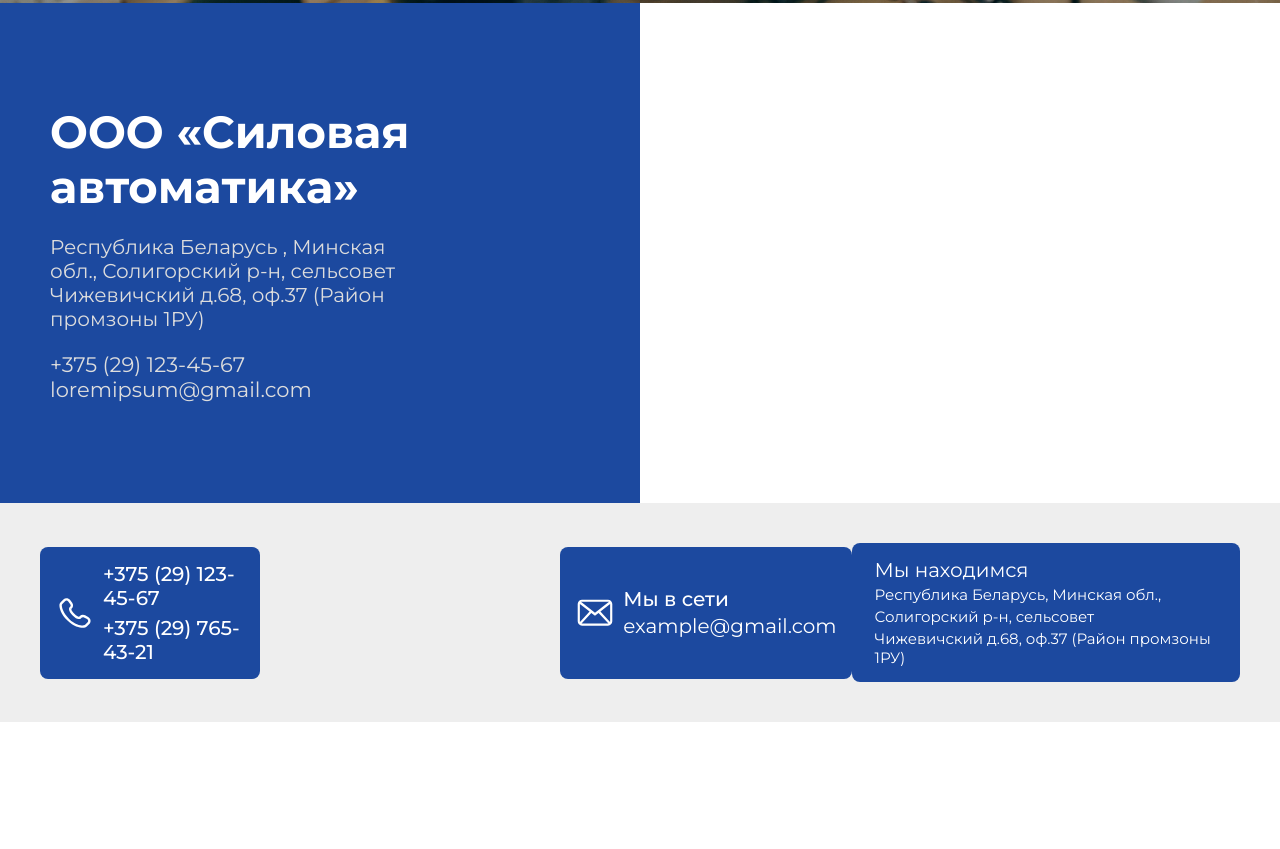
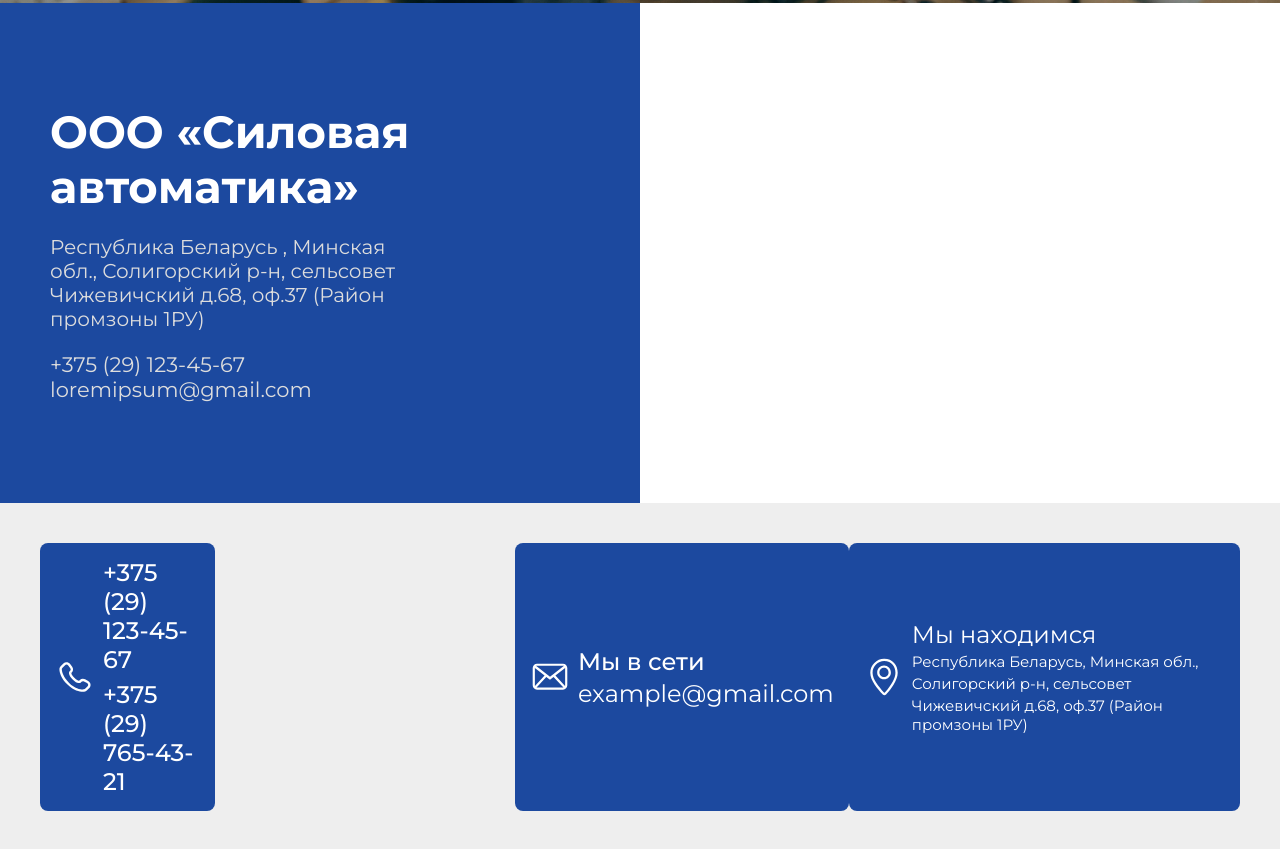
Before and after one commit to romchesko-pazzi/power-automatics-html, a website: page index.html in a window 1280 px wide. Shown: the part 962-1811 px from the top of the page. Before the commit the page ends 1684 px from the top, so only its background shows below. Drawn offline with Linux system fonts and the light colour scheme.

Commit message:
rofls: font-size

```diff
--- a/index.html
+++ b/index.html
@@ -129,14 +129,7 @@
             <span>loremipsum@gmail.com</span>
           </div>
         </div>
-        <div id="map" class="map__yandex-map">
-          <!-- <script
-            type="text/javascript"
-            charset="utf-8"
-            async
-            src="https://api-maps.yandex.ru/services/constructor/1.0/js/?um=constructor%3Aaa92c45a3ff4ff8fadefbfdaa26b60611f67b2d917caa9fe4b236b3df3e5b3e8&amp;width=100%25&amp;height=415&amp;lang=ru_RU&amp;scroll=true"
-          ></script> -->
-        </div>
+        <div id="map" class="map__yandex-map"></div>
       </section>
     </main>
     <footer class="footer">
--- a/sass/layout/_footer.scss
+++ b/sass/layout/_footer.scss
@@ -5,7 +5,7 @@
   display: flex;
   color: #fff;
   gap: 0.8rem;
-  font-size: 2rem;
+  font-size: 2.4rem;
   padding: 1.5rem;
   background-color: $dark-blue;
   border-radius: 0.8rem;
@@ -84,6 +84,11 @@
   &__right-box {
     @include box;
 
+    & svg {
+      height: 4rem;
+      width: 4rem;
+    }
+
     &-logo {
       display: flex;
       justify-content: center;
@@ -96,6 +101,10 @@
       gap: 0.3rem;
       flex-direction: column;
       justify-content: center;
+
+      @include respond(phone) {
+        font-size: 2.4rem;
+      }
     }
 
     &-text > span:nth-child(2),
@@ -103,5 +112,13 @@
     &-text > span:nth-child(4) {
       font-size: 1.5rem;
     }
+
+    @include respond(phone) {
+      &-text > span:nth-child(2),
+      &-text > span:nth-child(3),
+      &-text > span:nth-child(4) {
+        font-size: inherit; // Наследует размер шрифта от родителя
+      }
+    }
   }
 }
```
Also changed, not shown: css/style.css, 1 other file.
